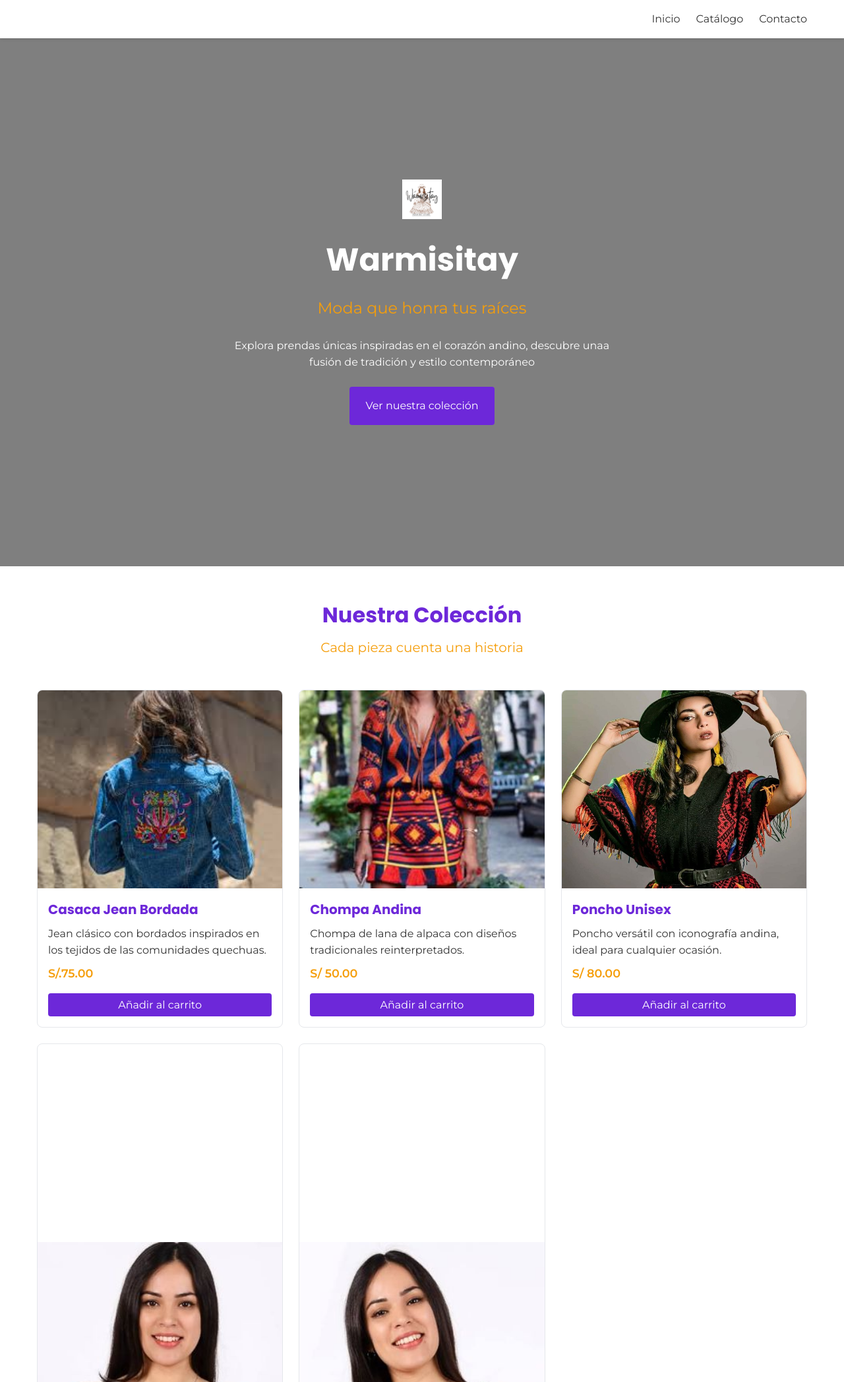
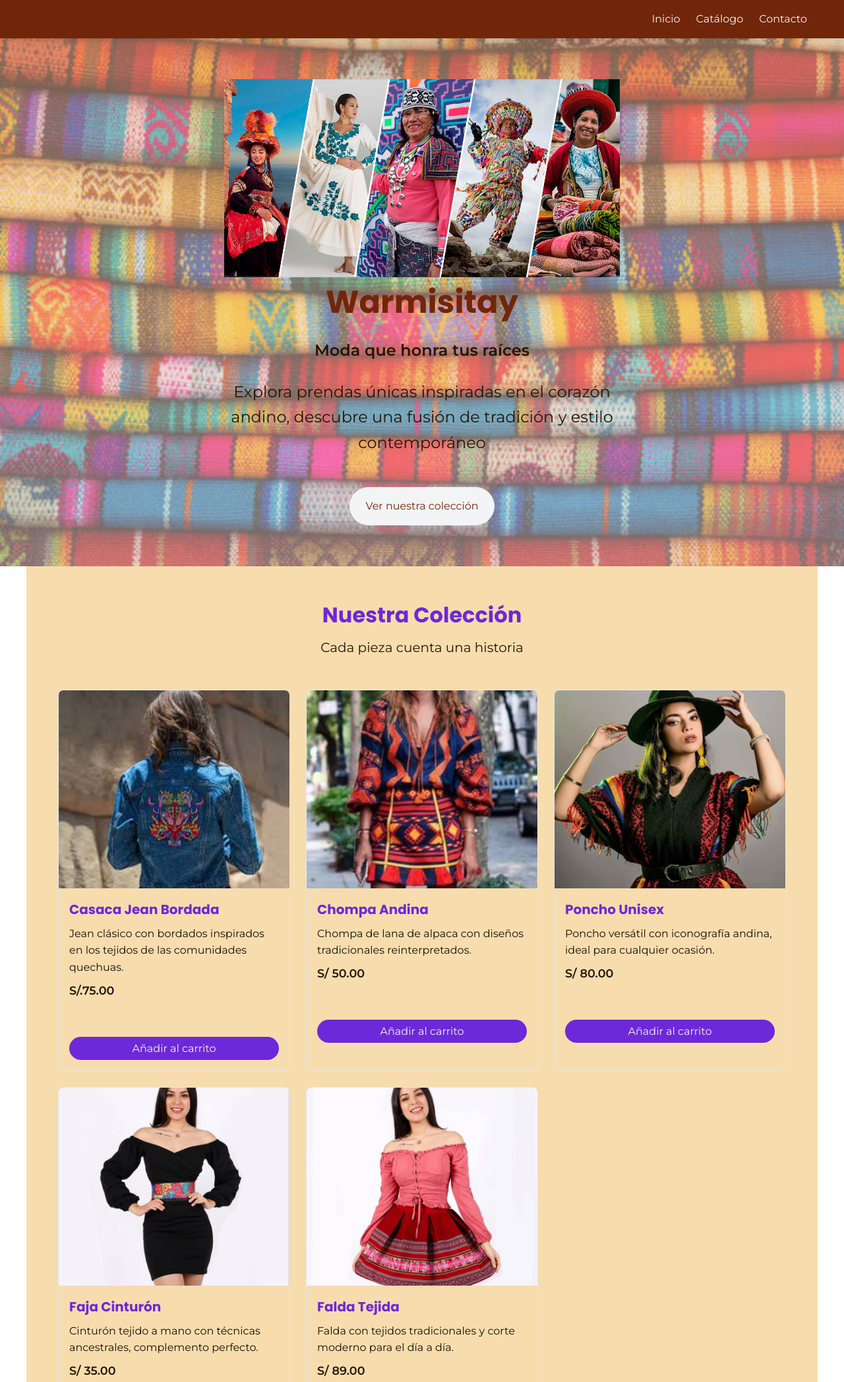
Before and after one commit to Luisana26/Warmisitay-Tienda-online, a plain HTML site: page index.html in a window 1280 px wide. Shown: the top 2094 px of the page at 66% size. Drawn offline with Linux system fonts and the light colour scheme.

Commit message:
Arreglar los elementos de CSS y mejorar REM

```diff
--- a/css/components.css
+++ b/css/components.css
@@ -1,3 +1,7 @@
+.nav_menu {
+  color: var(--color-claro);
+}
+
 .producto-1 {
   background: var(--color-blanco);
   border: var(--borde);
@@ -50,12 +54,12 @@
 
 .producto-1_button {
   background: var(--color-primario);
-  color: var(--color-blanco);
+  color: var(--color-claro);
   padding: var(--espacio-xs) var(--espacio-sm);
-  border-radius: 4px;
+  border-radius: 50px;
   cursor: pointer;
   transition: 0.3s ease;
-  margin-top: var(--espacio-xs);
+  margin-top: var(--espacio-xl);
 }
 
 .producto-1_button:hover {
@@ -79,12 +83,18 @@
   color: var(--color-secundario);
 }
 
+.portada_texto {
+  font-size: 1.5rem;
+  margin-bottom: var(--espacio-md);
+  color: var(--color-secundario);
+}
+
 .portada_boton {
   display: inline-block;
-  background: var(--color-primario);
-  color: var(--color-blanco);
+  background: var(--color-claro);
+  color: var(--color-marron);
   padding: var(--espacio-sm) var(--espacio-md);
-  border-radius: 4px;
+  border-radius: 50px;
   margin-top: var(--espacio-md);
   transition: 0.3s ease;
 }
@@ -137,7 +147,7 @@
 .contacto-form__button {
   align-self: flex-start;
   background: var(--color-primario);
-  color: var(--color-blanco);
+  color: var(--color-claro);
   padding: var(--espacio-sm) var(--espacio-md);
   border-radius: 4px;
   cursor: pointer;
--- a/css/layout.css
+++ b/css/layout.css
@@ -1,5 +1,5 @@
 .encabezado {
-  background: var(--color-blanco);
+  background: var(--color-marron);
   padding: var(--espacio-sm) 0;
   position: sticky;
   top: 0;
@@ -16,6 +16,11 @@
   padding: 0 var(--espacio-sm);
 }
 
+.portada_imagen {
+  width: 900px;
+  height: 300px;
+}
+
 .nav_menu {
   display: flex;
   gap: var(--espacio-md);
@@ -27,18 +32,20 @@
   display: flex;
   align-items: center;
   justify-content: center;
-  background: linear-gradient(rgba(0,0,0,0.5), rgba(0,0,0,0.5)), url('../img/hero-bg.jpg');
+  background: linear-gradient(rgba(239, 195, 159, 0.5), rgba(236, 213, 213, 0.5)), url('../img/portada.jpg');
   background-size: cover;
   background-position: center;
-  color: var(--color-blanco);
+  color: var(--color-marron);
   text-align: center;
   padding: var(--espacio-xl);
 }
 
 .productos {
-  padding: var(--espacio-xl) var(--espacio-sm);
+  padding: var(--espacio-xl) var(--espacio-xl);
   max-width: 1200px;
   margin: 0 auto;
+  color: #160f03;
+  background-color: var(--color-beige);
 }
 
 .contacto {
@@ -57,11 +64,11 @@
 
 .footer {
   background: var(--color-oscuro);
-  color: var(--color-blanco);
+  color: var(--color-marron);
   padding: var(--espacio-xl) var(--espacio-sm);
 }
 
-.footer__container {
+.footer_container {
   max-width: 1200px;
   margin: 0 auto;
   display: grid;
@@ -69,7 +76,7 @@
   gap: var(--espacio-lg);
 }
 
-.footer__logo {
+.footer_logo {
   width: 200px;
   height: auto;
 }
--- a/css/variables.css
+++ b/css/variables.css
@@ -1,9 +1,10 @@
 :root {
   --color-primario: #6D28D9;
-  --color-secundario: #F59E0B;
-  --color-oscuro: #1F2937;
+  --color-secundario: #231601;
+  --color-marron: #712609;
   --color-claro: #F3F4F6;
-  --color-blanco: #FFFFFF;
+  --color-beige: #f6d49acc;
+
 
 
   --espacio-xs: 0.5rem;
--- a/index.html
+++ b/index.html
@@ -28,10 +28,10 @@
     <main>
         <section id="inicio"class="portada">
             <div class="portada_contenido">
-                <img src="img/logo.png" alt="Logo" class="logo_imagen">
+                <img src="img/Portada2.jpg" alt="Logo" class="portada_imagen">
                     <h1 class="portada_titulo">Warmisitay</h1>
-                    <p class="portada_subtitulo">Moda que honra tus raíces</p>
-                    <p class="portada_texto">Explora prendas únicas inspiradas en el corazón andino, descubre unaa fusión de tradición y estilo contemporáneo</p>
+                    <p class="portada_subtitulo"><b>Moda que honra tus raíces</b></p>
+                    <p class="portada_texto">Explora prendas únicas inspiradas en el corazón andino, descubre una fusión de tradición y estilo contemporáneo</p>
                     <a href="#productos" class="portada_boton">Ver nuestra colección</a>
             </div>
 
@@ -82,7 +82,7 @@
                 </article>
 
                 <article class="producto-1">
-                    <figure class="producto-1_figura"></figure>
+                    <figure class="producto-1_figura">
                         <img src="img/PRODUCTO4.jpg" alt="Faja cinturón tejido" class="producto-1_imagen">
                     </figure>
                     <div class="producto-1_contenido">
@@ -93,13 +93,13 @@
                 </article>
 
                 <article class="producto-1">
-                    <figure class="producto-1_figura"></figure>
+                    <figure class="producto-1_figura">
                         <img src="img/PRODUCTO5.jpg" alt="Falda tejida" class="producto-1_imagen">
                     </figure>
                     <div class="producto-1_contenido">
                         <h3 class="producto-1_titulo">Falda Tejida</h3>
                         <p class="producto-1_descripcion">Falda con tejidos tradicionales y corte moderno para el día a día.</p>
-                        <span class="producto-1_precio">S/ 179.00</span>
+                        <p class="producto-1_precio"><b>S/ 89.00 </b></p>
                         <button class="producto-1_button">Añadir al carrito</button>
                     </div>
                 </article>
```
